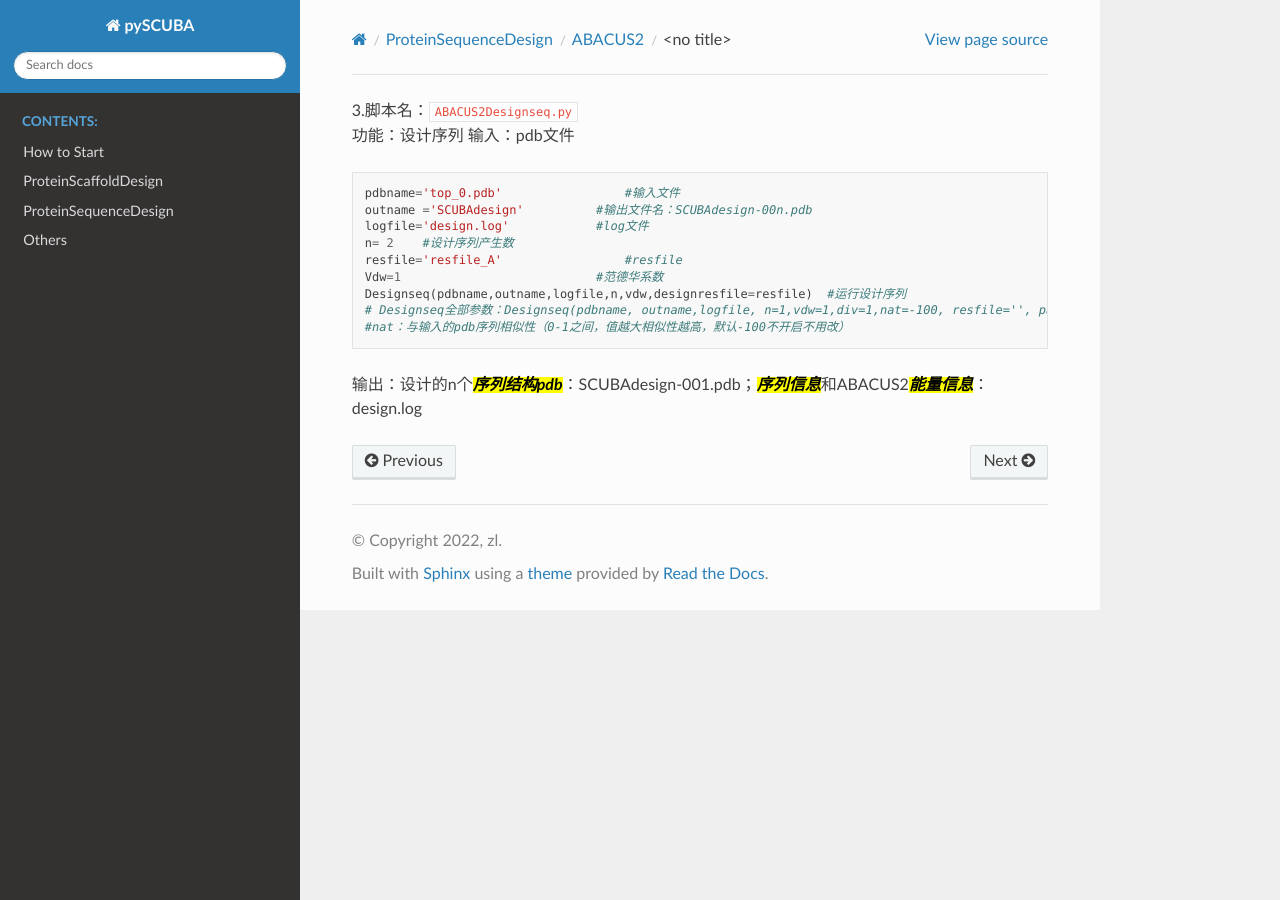
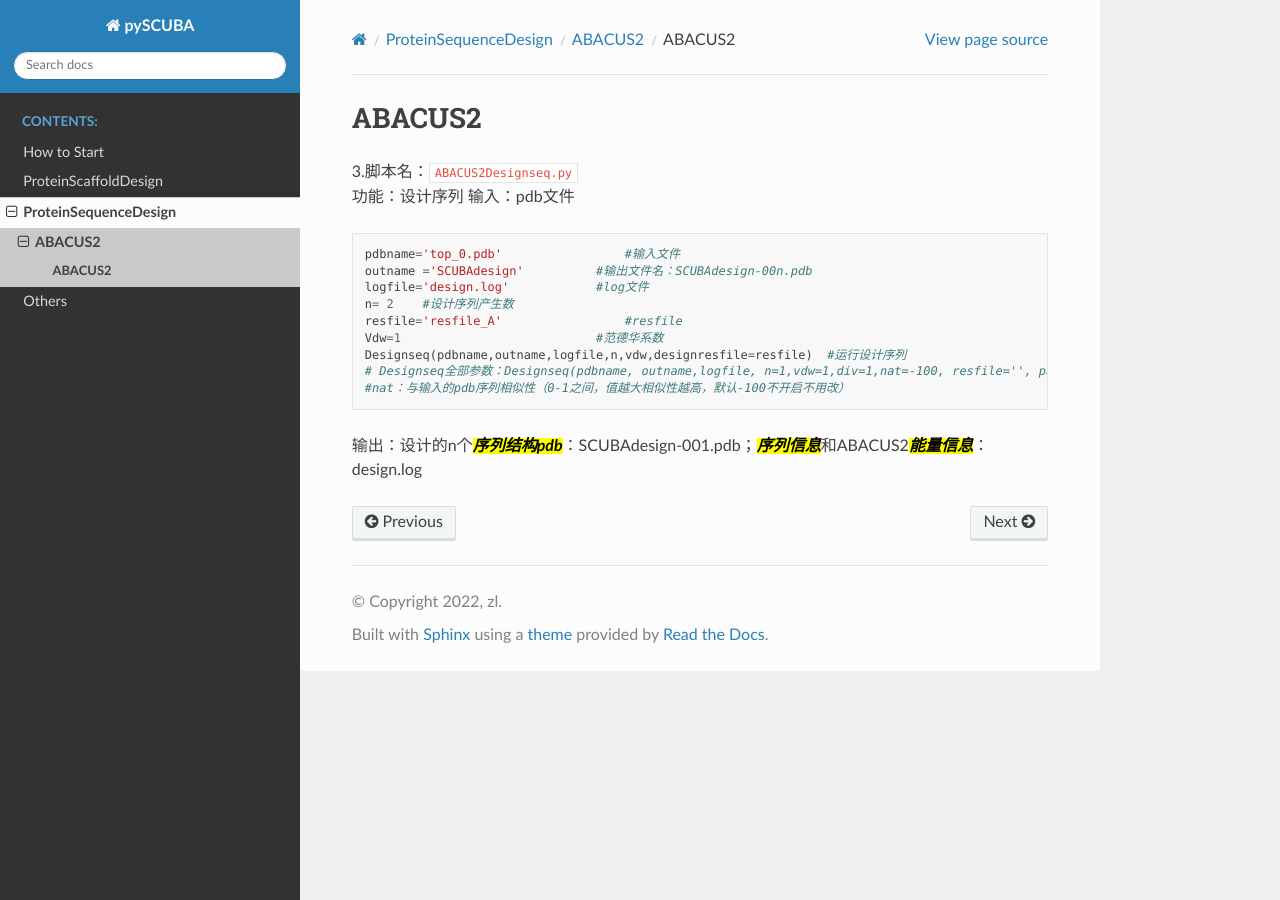
Before and after one commit to biozl/pySCUBA, a Sphinx documentation site: the page built from source/ProteinSequenceDesign/ABACUS2/README.md, in a window 1280 px wide. Built offline with Sphinx 7.4.7 and the Read the Docs theme 2.0.0, drawn with Linux system fonts in a browser that asks for light colours; pages that are not in the unit, such as notebooks, are missing from menus.

Commit message:
Add files via upload

```diff
--- a/source/ProteinSequenceDesign/ABACUS2/README.md
+++ b/source/ProteinSequenceDesign/ABACUS2/README.md
@@ -1,3 +1,5 @@
+# ABACUS2
+
 3.脚本名：`ABACUS2Designseq.py`<br>
 功能：设计序列
 输入：pdb文件
```
